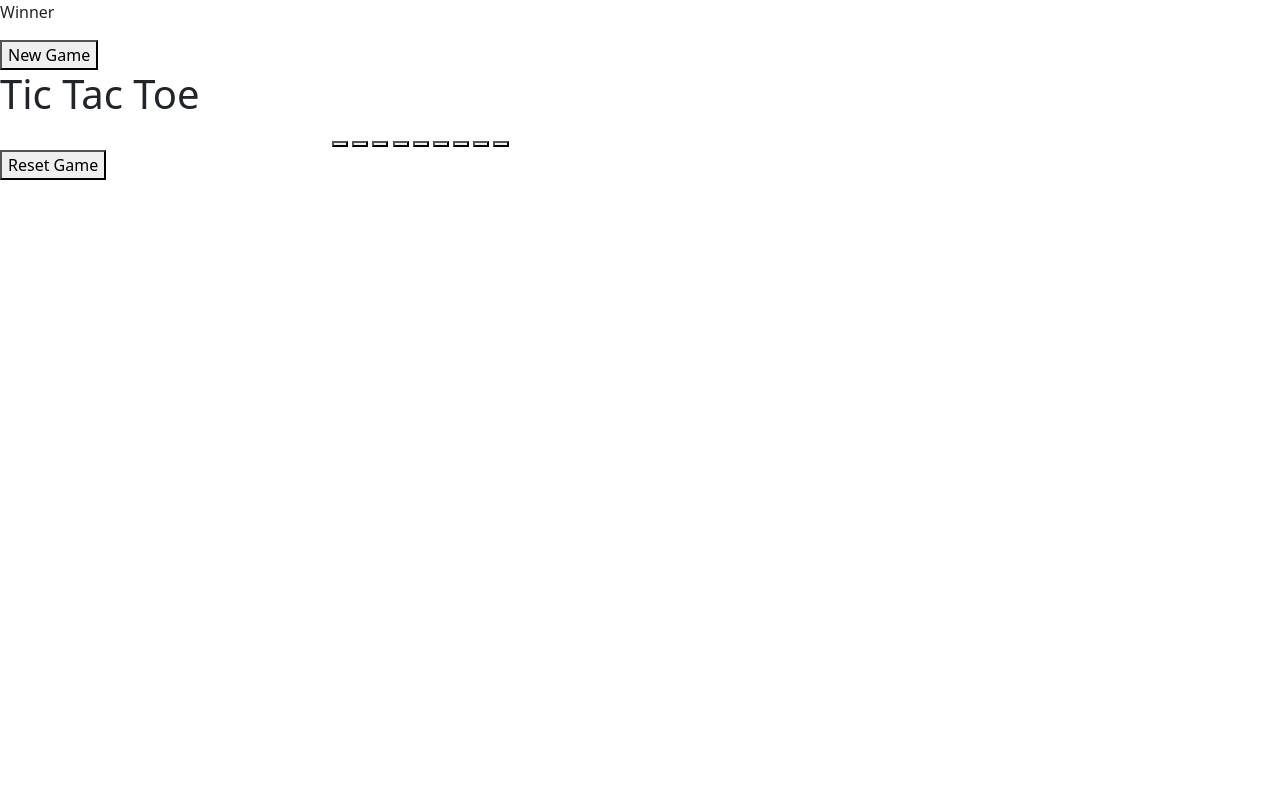
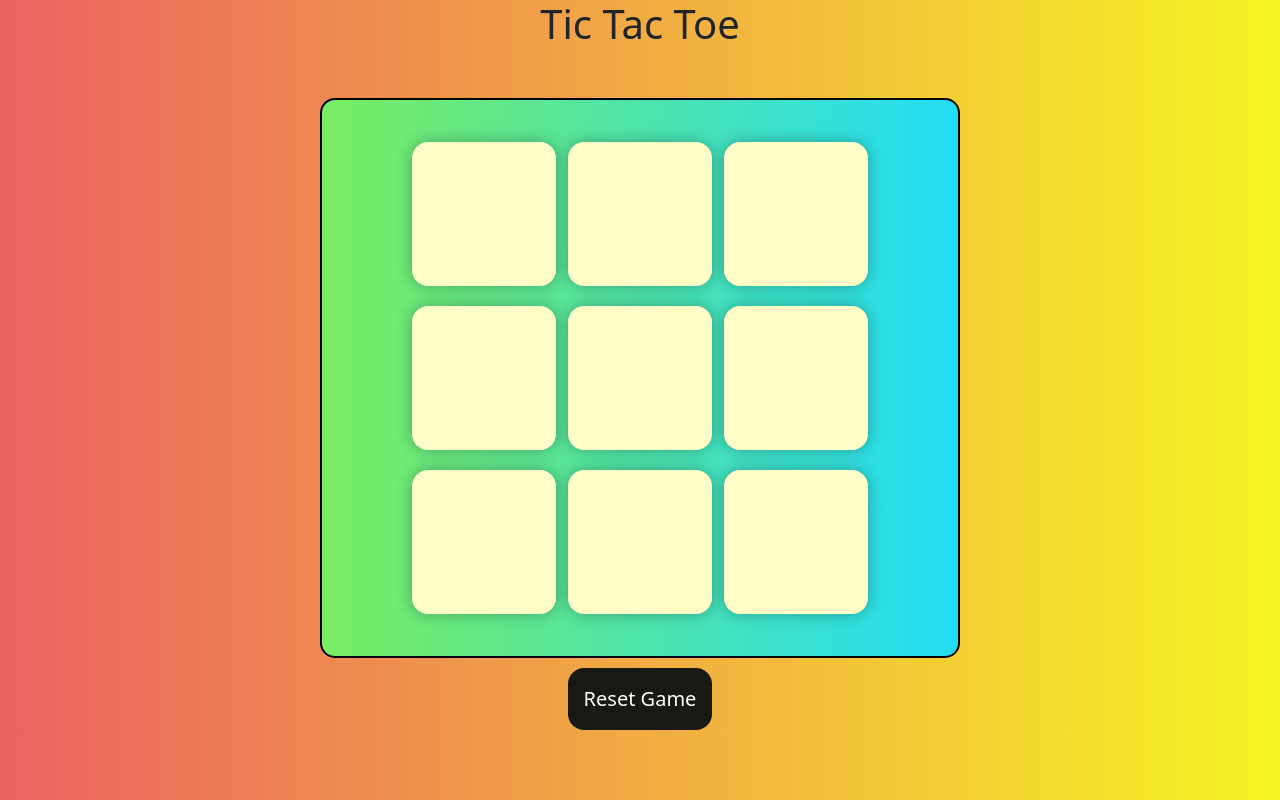
Before and after one commit to kishorshelar07/tic_tac_toe_game, a plain HTML site: page index.html in a window 1280 px wide. Drawn offline with nearby package versions, Linux system fonts and the light colour scheme; the site is published under a folder, as on GitHub Pages, so addresses that start at the root find nothing.

Commit message:
adding some files

```diff
--- a/index.html
+++ b/index.html
@@ -4,7 +4,7 @@
     <meta charset="UTF-8" />
     <meta name="viewport" content="width=device-width, initial-scale=1.0" />
     <title>Tic-Tac-Toe Game</title>
-    <link rel="stylesheet" href="/css/style.css" />
+    <link rel="stylesheet" href="./css/style.css" />
     <link href="https://cdn.jsdelivr.net/npm/bootstrap@5.0.2/dist/css/bootstrap.min.css" rel="stylesheet" integrity="sha384-EVSTQN3/azprG1Anm3QDgpJLIm9Nao0Yz1ztcQTwFspd3yD65VohhpuuCOmLASjC" crossorigin="anonymous">
   </head>
   <body>
@@ -31,7 +31,7 @@
     </main>
 
     <script src="https://cdn.jsdelivr.net/npm/bootstrap@5.0.2/dist/js/bootstrap.bundle.min.js" integrity="sha384-MrcW6ZMFYlzcLA8Nl+NtUVF0sA7MsXsP1UyJoMp4YLEuNSfAP+JcXn/tWtIaxVXM" crossorigin="anonymous"></script>
-    <script src="/js/script.js"></script>
+    <script src="./js/script.js"></script>
 
   </body>
 </html>
```
